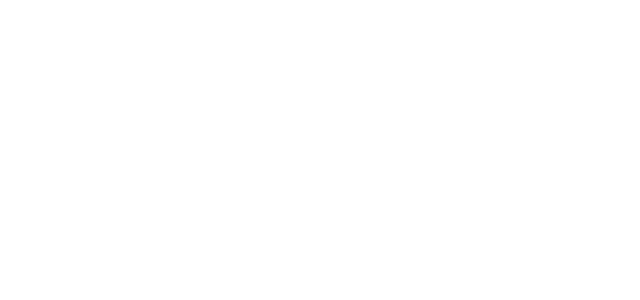
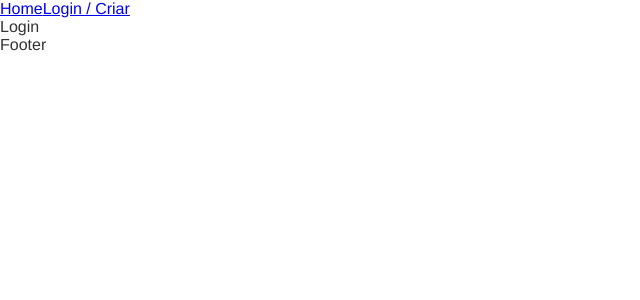
Before and after one commit to andersonwea/dogs, a React (Create React App) app: page /login in a window 1280 px wide. Shown: the top 300 px of the page, without its empty margins (0-640 px from the left). Built offline with nearby package versions, Linux system fonts and the light colour scheme.

Commit message:
estrutura inicial

```diff
--- /dev/null
+++ b/src/App.css
@@ -0,0 +1,35 @@
+* {
+  margin: 0;
+  padding: 0;
+  box-sizing: border-box;
+}
+
+body {
+  color: #333;
+  --type-first: Helvetica, Arial, sans-serif;
+  --type-second: "Spectral", Georgia;
+  font-family: var(--type-first);
+}
+
+ul {
+  list-style: none;
+}
+
+img {
+  display: block;
+  max-width: 100%;
+}
+
+button,
+input {
+  display: block;
+  font-size: 1rem;
+  font-family: var(--type-first);
+  color: #333;
+}
+
+.container {
+  max-width: 50rem;
+  margin: 0 auto;
+  padding: 0 1rem;
+}
--- a/src/App.js
+++ b/src/App.js
@@ -1,5 +1,24 @@
+import React from "react";
+import "./App.css";
+import { BrowserRouter, Route, Routes } from "react-router-dom";
+import Header from "./Components/Header/Header";
+import Footer from "./Components/Footer/Footer";
+import Home from "./Components/Home/Home";
+import Login from "./Components/Login/Login";
+
 function App() {
-  return <></>;
+  return (
+    <div>
+      <BrowserRouter>
+        <Header />
+        <Routes>
+          <Route path="/" element={<Home />} />
+          <Route path="/login" element={<Login />} />
+        </Routes>
+        <Footer />
+      </BrowserRouter>
+    </div>
+  );
 }
 
 export default App;
--- /dev/null
+++ b/src/Components/Footer/Footer.js
@@ -0,0 +1,8 @@
+import React from "react";
+import styles from "./Footer.module.css";
+
+const Footer = () => {
+  return <div>Footer</div>;
+};
+
+export default Footer;
--- /dev/null
+++ b/src/Components/Header/Header.js
@@ -0,0 +1,16 @@
+import React from "react";
+import styles from "./Header.module.css";
+import { Link } from "react-router-dom";
+
+const Header = () => {
+  return (
+    <div>
+      <nav>
+        <Link to="/">Home</Link>
+        <Link to="/login">Login / Criar</Link>
+      </nav>
+    </div>
+  );
+};
+
+export default Header;
--- /dev/null
+++ b/src/Components/Home/Home.js
@@ -0,0 +1,7 @@
+import React from "react";
+
+const Home = () => {
+  return <div>Home</div>;
+};
+
+export default Home;
--- /dev/null
+++ b/src/Components/Login/Login.js
@@ -0,0 +1,7 @@
+import React from "react";
+
+const Login = () => {
+  return <div>Login</div>;
+};
+
+export default Login;
```
Also changed, not shown: src/Components/Footer/Footer.module.css (added), src/Components/Header/Header.module.css (added).
